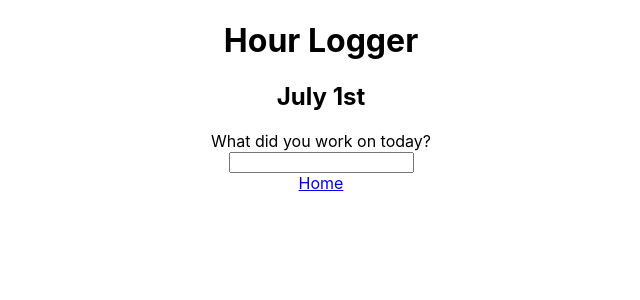
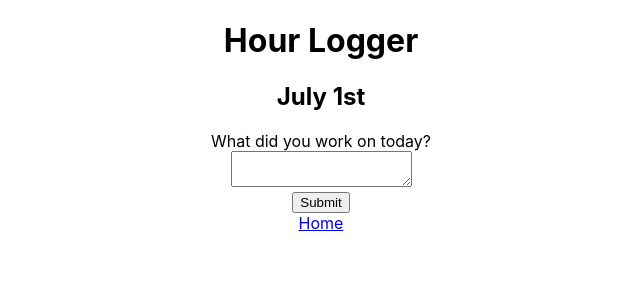
Before and after one commit to snorkilator/hourLogger, a React (Create React App) app in the folder my-app/: page /dayview in a window 1280 px wide. Shown: the top 300 px of the page, without its empty margins (319-959 px from the left). Built offline with nearby package versions, Linux system fonts and the light colour scheme.

Commit message:
made seperate comp for form

```diff
--- a/my-app/public/index.html
+++ b/my-app/public/index.html
@@ -2,7 +2,7 @@
 <html lang="en">
   <head>
     <meta charset="utf-8" />
-    <link rel="icon" href="%PUBLIC_URL%/favicon.ico" />
+    <link rel="icon" href="https://oaklandent.com/wp-content/uploads/2016/03/favicon.jpg" />
     <meta name="viewport" content="width=device-width, initial-scale=1" />
     <meta name="theme-color" content="#000000" />
     <meta
--- a/my-app/src/App.tsx
+++ b/my-app/src/App.tsx
@@ -34,12 +34,7 @@ function DayView() {
     <>
       <main>
         <h2>July 1st</h2>
-        <form>
-          <label>What did you work on today?</label>
-          <br/>
-          <input type='text' />
-
-        </form>
+        <HowWasYourDayForm />
       </main>
       <nav>
         <Link to="/">Home</Link>
@@ -47,3 +42,17 @@ function DayView() {
     </>
   );
 }
+
+class HowWasYourDayForm extends React.Component {
+  render() {
+    return (
+      <form onSubmit={() => alert("submit")}>
+        <label>What did you work on today?</label>
+        <br />
+        <textarea />
+        <br />
+        <input type="submit" value="Submit" />
+      </form>
+    );
+  }
+}
```
